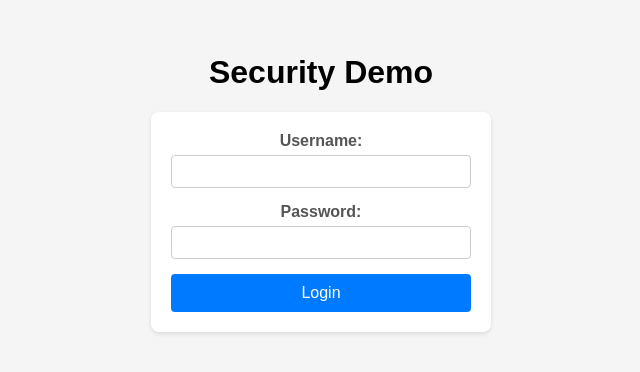
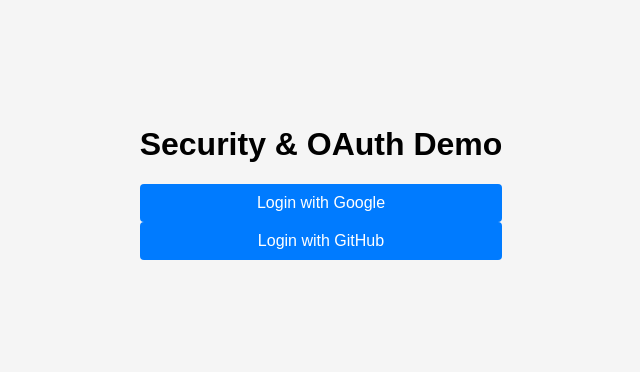
Before and after one commit to yanader/securitydemo-fe, a React (Create React App) app: page / in a window 1280 px wide. Shown: the part 218-590 px from the top of the page, without its empty margins (319-959 px from the left). Built offline with nearby package versions, Linux system fonts and the light colour scheme.

Commit message:
adding in OAuth buttons

```diff
--- a/package.json
+++ b/package.json
@@ -6,8 +6,10 @@
     "@testing-library/jest-dom": "^5.17.0",
     "@testing-library/react": "^13.4.0",
     "@testing-library/user-event": "^13.5.0",
+    "axios": "^1.7.7",
     "react": "^18.3.1",
     "react-dom": "^18.3.1",
+    "react-router-dom": "^6.26.2",
     "react-scripts": "5.0.1",
     "web-vitals": "^2.1.4"
   },
--- a/src/App.js
+++ b/src/App.js
@@ -1,11 +1,22 @@
 import './App.css';
 import Login from './Login';
+import Home from './Home';
+import Dashboard from './Dashboard';
+import { BrowserRouter as Router, Route, Routes } from 'react-router-dom';
+
 
 function App() {
   return (
     <div className="App">
-      <h1>Security Demo</h1>
-      <Login />
+      <h1>Security & OAuth Demo</h1>
+      {/* <Login /> */}
+
+      <Router>
+        <Routes>
+          <Route path='/' element={<Home/>} ></Route>
+          <Route path='/dashboard' element={<Dashboard/>} ></Route>
+        </Routes>
+      </Router>
     </div>
   );
 }
--- /dev/null
+++ b/src/Dashboard.js
@@ -0,0 +1,28 @@
+import axios from "axios";
+import React, {useState, useEffect} from "react";
+
+ const Dashboard = () => {
+
+    const [user, setUser] = useState(null);
+
+    useEffect(() => {
+        axios.get('http://localhost:8080/api/user-info', {withCredentials: true})
+        .then(response => {
+            setUser(response.data)
+        })
+    }, [])
+
+    return (
+        <div>
+            <h2>DASHBOARD</h2>
+            {user ? (
+                <div>
+                    <p><strong>Name: {user.name}</strong></p>
+                    <p><strong>Email: {user.email}</strong></p>
+                </div>
+            ) : (<p>Loading user data....</p>)}
+        </div>
+    ) ;
+ };
+
+ export default Dashboard;
--- /dev/null
+++ b/src/Home.js
@@ -0,0 +1,20 @@
+import React from "react"
+
+const Home = () => {
+
+    const googleLogin = () => {
+        window.location.href = "http://localhost:8080/oauth2/authorization/google"
+    }
+
+    const githubLogin = () => {
+        window.location.href = "http://localhost:8080/oauth2/authorization/github"
+    }
+
+    return (
+        <div>
+            <button onClick={googleLogin}>Login with Google</button>
+            <button onClick={githubLogin}>Login with GitHub</button>
+        </div>
+    )
+}
+export default Home
```
Also changed, not shown: 1 other file (tests, documents, lock files or other folders).
